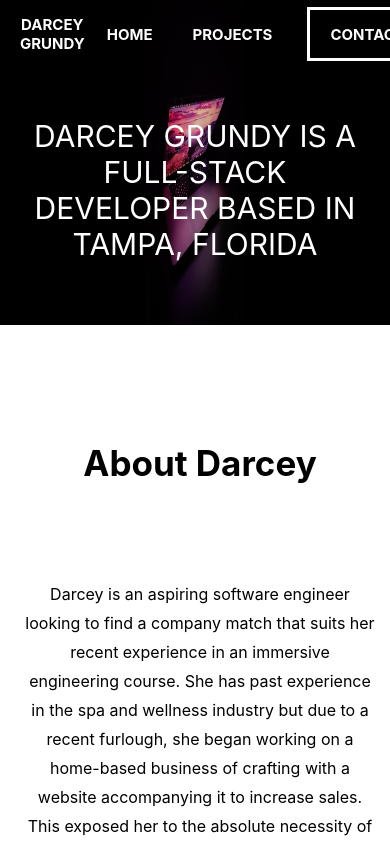
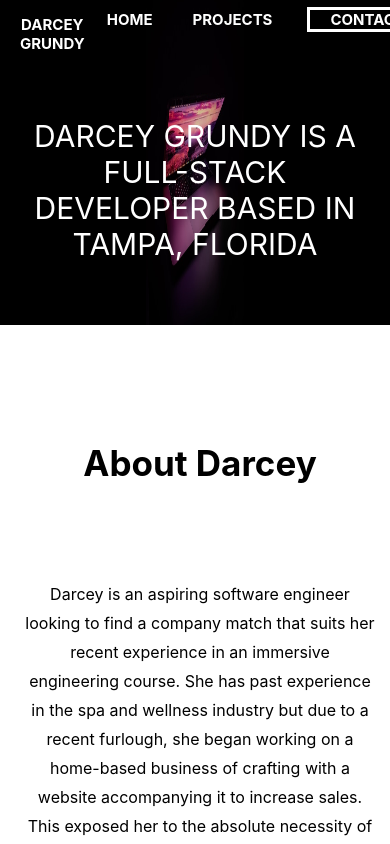
Before and after one commit to grundydarcey/UpdatedDevPortfolio, a React (Create React App) app: page / in a window 390 px wide. Shown: the top 844 px of the page. Built offline with nearby package versions, Linux system fonts and the light colour scheme.

Commit message:
nav space

```diff
--- a/src/Navigation/navigation.css
+++ b/src/Navigation/navigation.css
@@ -73,15 +73,12 @@ a {
     margin-left: -10px;
   }
 
-  .alllinks {
-    justify-content: flex-end;
-  }
 
   .righthalf {
 
     font-size: 12px;
     margin: 2px;
-    justify-content: flex-end;
+    display: block;
   }
 
   #contact {
```
